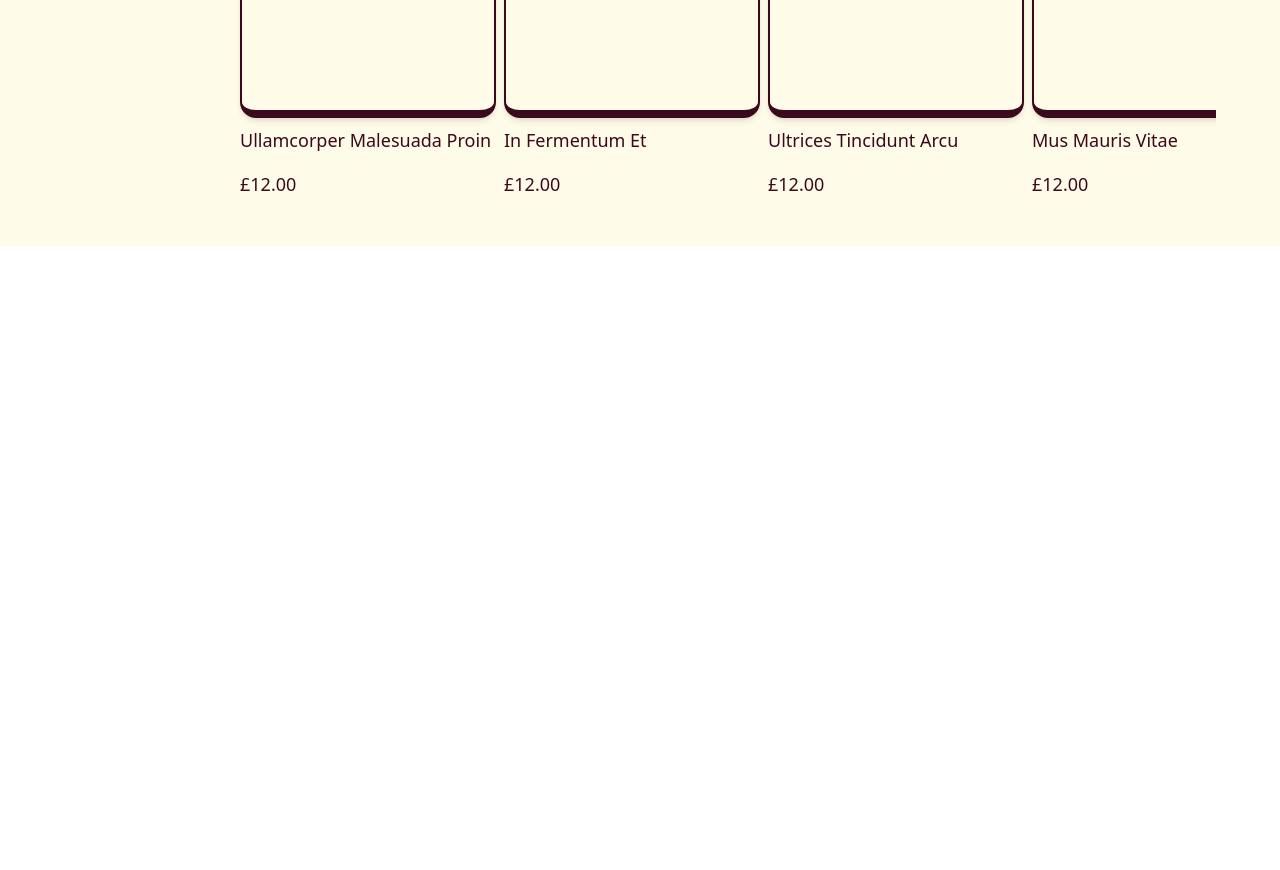
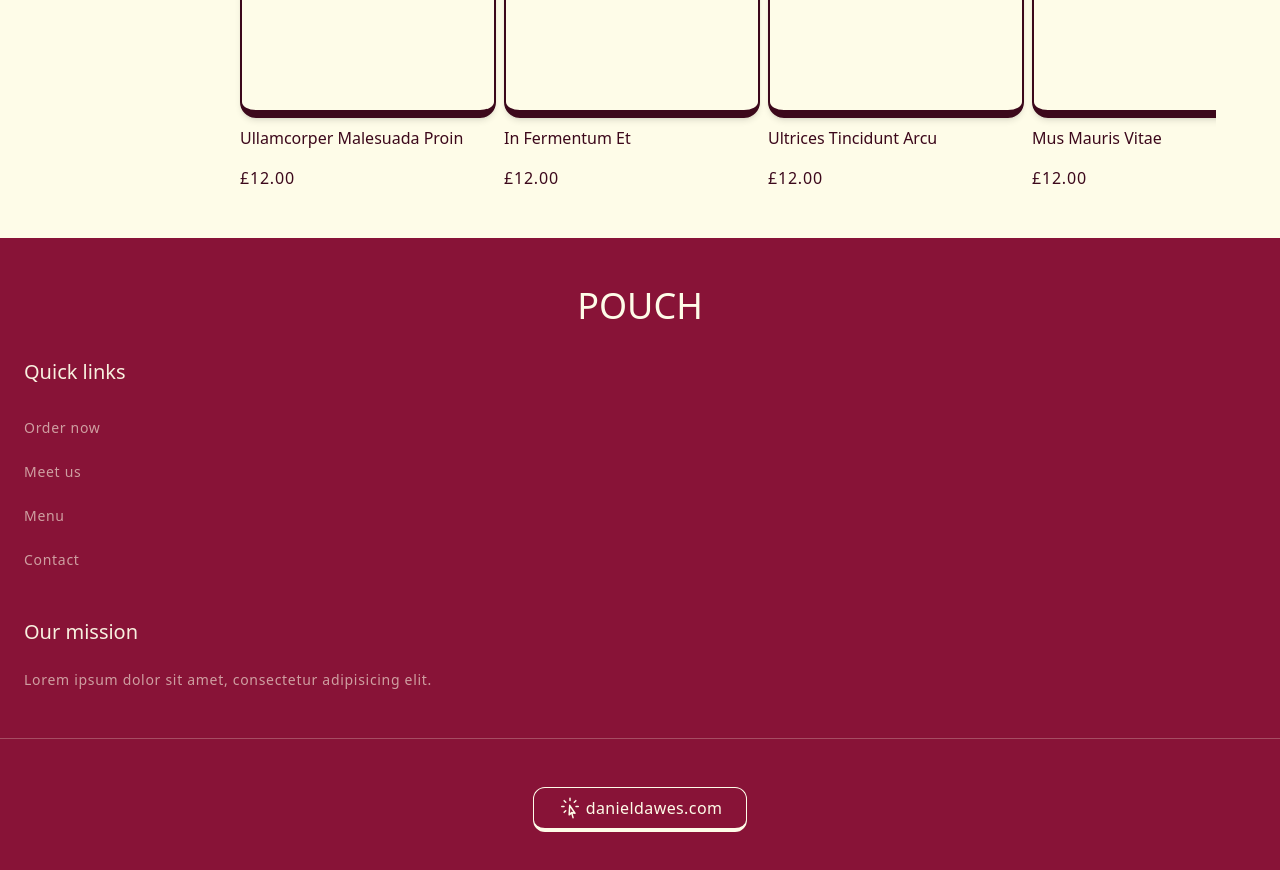
Before and after one commit to dawesydev/pouch-pizza, a Nuxt app: page / in a window 1280 px wide. Shown: the part 1170-2040 px from the top of the page. Before the commit the page ends 1416 px from the top, so only its background shows below. Built offline with nearby package versions, Linux system fonts and the light colour scheme; a web font is replaced by a local one.

Commit message:
footer component added

```diff
--- a/app.vue
+++ b/app.vue
@@ -74,6 +74,7 @@ const isHidden = ref(true)
     </nav>
     <Header />
     <Bestsellers />
+    <Footer />
   </div>
 
 </template>
--- a/components/Bestsellers.vue
+++ b/components/Bestsellers.vue
@@ -17,8 +17,8 @@
             </svg>
           </div>
           <div class="flex flex-col mt-2 space-y-4">
-            <span class="block text-[#3c081b] font-body text-lg capitalize">ullamcorper malesuada proin</span>
-            <span class="text-[#3c081b] font-sans text-lg capitalize">£12.00</span>
+            <span class="block text-[#3c081b] font-body text-md capitalize">ullamcorper malesuada proin</span>
+            <span class="text-[#3c081b] font-sans text-md tracking-wider">£12.00</span>
           </div>
         </div>
         <!--        bestseller-->
@@ -29,8 +29,8 @@
             </svg>
           </div>
           <div class="flex flex-col mt-2 space-y-4">
-            <span class="block text-[#3c081b] font-body text-lg capitalize">in fermentum et</span>
-            <span class="text-[#3c081b] font-sans text-lg capitalize">£12.00</span>
+            <span class="block text-[#3c081b] font-body text-md capitalize">in fermentum et</span>
+            <span class="text-[#3c081b] font-sans text-md tracking-wider">£12.00</span>
           </div>
         </div>
         <!--        bestseller-->
@@ -41,8 +41,8 @@
             </svg>
           </div>
           <div class="flex flex-col mt-2 space-y-4">
-            <span class="block text-[#3c081b] font-body text-lg capitalize">ultrices tincidunt arcu</span>
-            <span class="text-[#3c081b] font-sans text-lg capitalize">£12.00</span>
+            <span class="block text-[#3c081b] font-body text-md capitalize">ultrices tincidunt arcu</span>
+            <span class="text-[#3c081b] font-sans text-md tracking-wider">£12.00</span>
           </div>
         </div>
         <!--        bestseller-->
@@ -53,8 +53,8 @@
             </svg>
           </div>
           <div class="flex flex-col mt-2 space-y-4">
-            <span class="block text-[#3c081b] font-body text-lg capitalize">mus mauris vitae</span>
-            <span class="text-[#3c081b] font-sans text-lg capitalize">£12.00</span>
+            <span class="block text-[#3c081b] font-body text-md capitalize">mus mauris vitae</span>
+            <span class="text-[#3c081b] font-sans text-md tracking-wider">£12.00</span>
           </div>
         </div>
         <!--        bestseller-->
@@ -65,8 +65,8 @@
             </svg>
           </div>
           <div class="flex flex-col mt-2 space-y-4">
-            <span class="block text-[#3c081b] font-body text-lg capitalize">aliquam purus sit</span>
-            <span class="text-[#3c081b] font-sans text-lg capitalize">£12.00</span>
+            <span class="block text-[#3c081b] font-body text-md capitalize">aliquam purus sit</span>
+            <span class="text-[#3c081b] font-sans text-md tracking-wider">£12.00</span>
           </div>
         </div>
         <!--        bestseller-->
@@ -77,8 +77,8 @@
             </svg>
           </div>
           <div class="flex flex-col mt-2 space-y-4">
-            <span class="block text-[#3c081b] font-body text-lg capitalize">placerat orci nulla</span>
-            <span class="text-[#3c081b] font-sans text-lg capitalize">£12.00</span>
+            <span class="block text-[#3c081b] font-body text-md capitalize">placerat orci nulla</span>
+            <span class="text-[#3c081b] font-sans text-md tracking-wider">£12.00</span>
           </div>
         </div>
         <!--        bestseller-->
@@ -89,8 +89,8 @@
             </svg>
           </div>
           <div class="flex flex-col mt-2 space-y-4">
-          <span class="block text-[#3c081b] font-body text-lg capitalize">in massa tempor</span>
-          <span class="text-[#3c081b] font-sans text-lg capitalize">£12.00</span>
+          <span class="block text-[#3c081b] font-body text-md capitalize">in massa tempor</span>
+          <span class="text-[#3c081b] font-sans text-md tracking-wider">£12.00</span>
           </div>
         </div>
         <!--        bestseller-->
@@ -101,8 +101,8 @@
             </svg>
           </div>
           <div class="flex flex-col mt-2 space-y-4">
-            <span class="block text-[#3c081b] font-body text-lg capitalize">massa sed elementum</span>
-            <span class="text-[#3c081b] font-sans text-lg capitalize">£12.00</span>
+            <span class="block text-[#3c081b] font-body text-md capitalize">massa sed elementum</span>
+            <span class="text-[#3c081b] font-sans text-md tracking-wider">£12.00</span>
           </div>
         </div>
       </div>
--- /dev/null
+++ b/components/Footer.vue
@@ -0,0 +1,36 @@
+<script setup>
+
+</script>
+
+<template>
+  <footer class="h-fit py-12 bg-rose-900">
+    <div class="flex justify-center">
+      <h3 class="uppercase text-yellow-50 text-4xl font-display">Pouch</h3>
+    </div>
+    <div class="pt-8 pl-6 text-yellow-50">
+      <h4 class="font-body text-xl opacity-95">Quick links</h4>
+      <nav class="flex flex-col mt-8 space-y-6">
+          <NuxtLink to="" class="tracking-wider opacity-60 font-sans text-sm">Order now</NuxtLink>
+          <NuxtLink to="" class="tracking-wider opacity-60 font-sans text-sm">Meet us</NuxtLink>
+          <NuxtLink to="" class="tracking-wider opacity-60 font-sans text-sm">Menu</NuxtLink>
+          <NuxtLink to="" class="tracking-wider opacity-60 font-sans text-sm">Contact</NuxtLink>
+      </nav>
+    </div>
+    <div class="py-12 px-6 text-yellow-50 border-b border-b-yellow-50 border-opacity-25">
+      <h4 class="font-body text-xl opacity-95">Our mission</h4>
+      <p class="flex flex-col mt-6 tracking-wider opacity-60 font-sans text-sm">Lorem ipsum dolor sit amet, consectetur adipisicing elit.</p>
+    </div>
+    <div class="flex flex-col items-center pt-12 px-6 text-yellow-50">
+      <NuxtLink to="https://www.danieldawes.com/" target="_blank" class="flex space-x-1 px-6 py-2 border border-yellow-50 border-b-4 border-b-yellow-50 rounded-xl w-fit transition duration-300 delay-150 hover:transform hover:scale-110 hover:delay-15">
+        <svg xmlns="http://www.w3.org/2000/svg" fill="none" viewBox="0 0 24 24" stroke-width="1.5" stroke="currentColor" class="w-6 h-6">
+          <path stroke-linecap="round" stroke-linejoin="round" d="M15.042 21.672L13.684 16.6m0 0l-2.51 2.225.569-9.47 5.227 7.917-3.286-.672zM12 2.25V4.5m5.834.166l-1.591 1.591M20.25 10.5H18M7.757 14.743l-1.59 1.59M6 10.5H3.75m4.007-4.243l-1.59-1.59" />
+        </svg>
+        <span class="font-sans tracking-wide">danieldawes.com</span>
+      </NuxtLink>
+    </div>
+  </footer>
+</template>
+
+<style scoped>
+
+</style>
```
